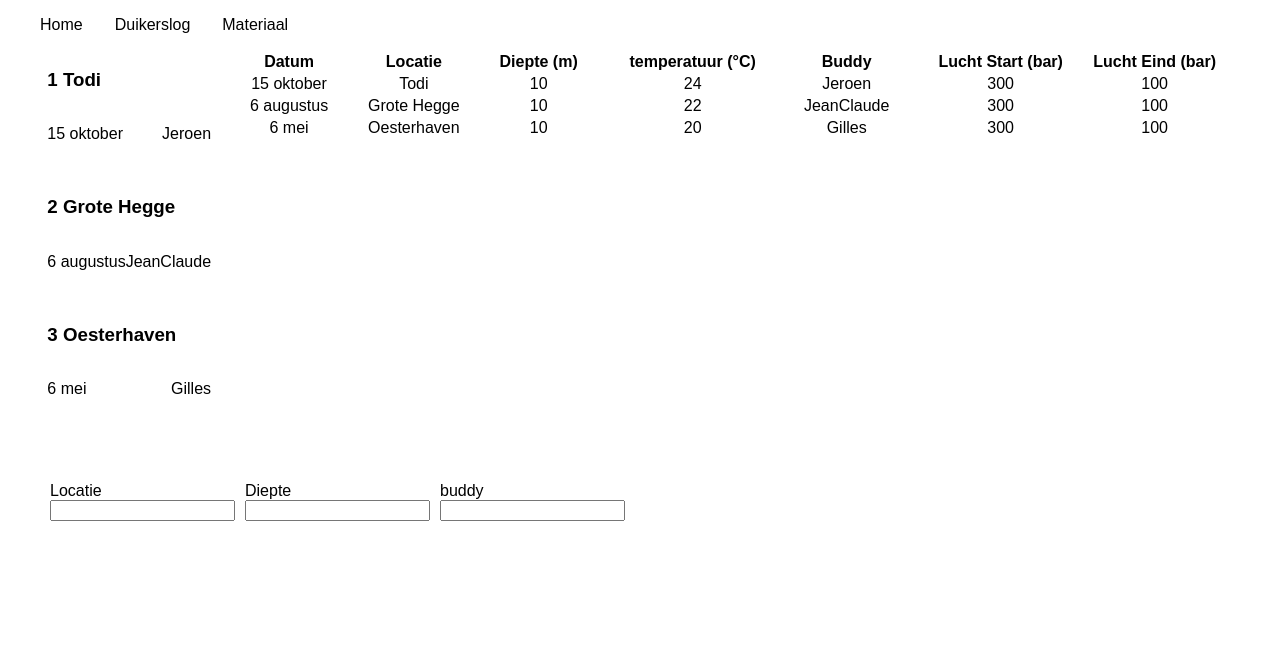
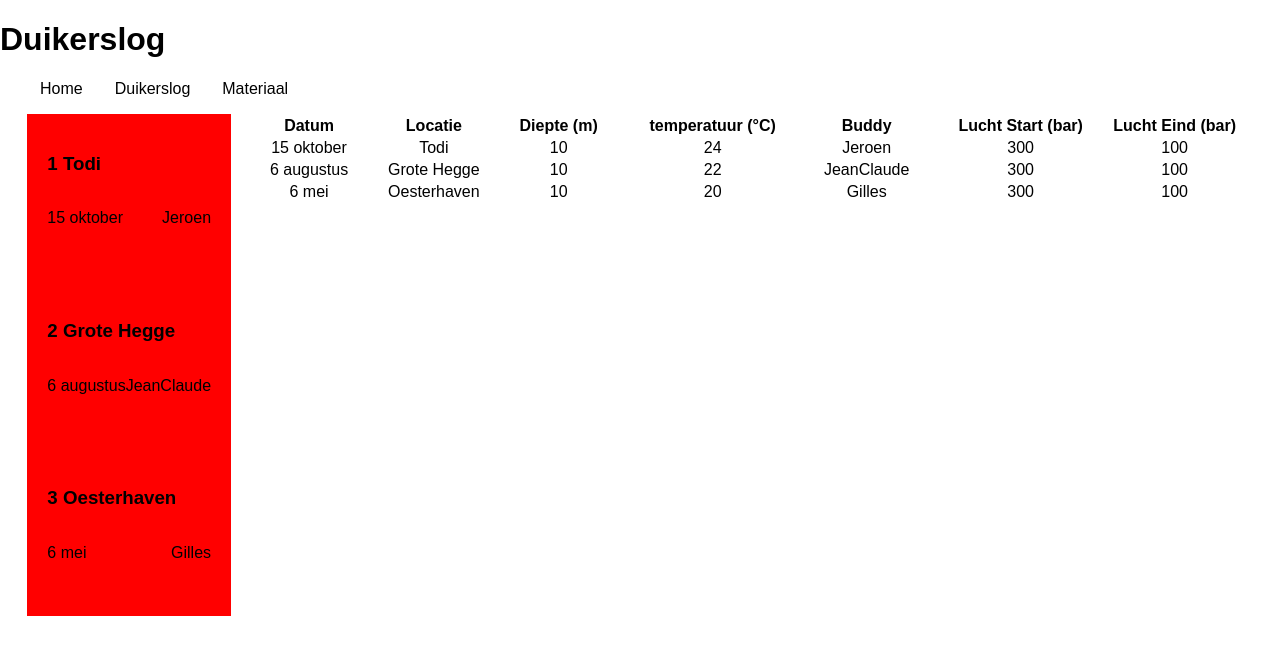
Before and after one commit to JessyVandoorn/WAD-Opdracht, a React (Create React App) app in the folder duikerslog/: page / in a window 1280 px wide. Shown: the top 654 px of the page. Built offline with nearby package versions, Linux system fonts and the light colour scheme.

Commit message:
#11 herstructureren project om sprint week 4 te halen

```diff
--- a/duikerslog/src/App.css
+++ b/duikerslog/src/App.css
@@ -48,3 +48,11 @@ ul {
   flex-direction: row;
   justify-content: space-between;
 }
+
+.divesOverview{
+  background-color: red;
+}
+
+.paddingOverview {
+  padding: 20px;
+}
--- a/duikerslog/src/App.js
+++ b/duikerslog/src/App.js
@@ -1,8 +1,9 @@
 import React, { Component } from 'react';
 import './App.css';
 import Navigation from './Navigation';
-import Essential from './Essential';
-import Form from './Form';
+// import Essential from './Essential';
+// import Form from './Form';
+import DiversTable from './DiversTable';
 import OverviewDives from './OverviewDives';
 
 class App extends Component {
@@ -12,7 +13,7 @@ class App extends Component {
   }
 
   componentDidMount() {
-    fetch('./data/beesten.json')
+    fetch('./data/dives.json')
         .then( response => response.json())
         .then( this.parseDuiken);
     };
@@ -37,6 +38,7 @@ class App extends Component {
     const {currentItem, duiken} = this.state;
     return (
       <div>
+        <h1> Duikerslog </h1>
         <ul>
           <Navigation itemName="Home" onClick={this.handleClickItem} className={currentItem?`currentItem`:``}/>
           <Navigation itemName="Duikerslog" onClick={this.handleClickItem} className={currentItem?`currentItem`:``}/>
@@ -44,26 +46,8 @@ class App extends Component {
         </ul>
         <section className="overviewSection">
         <OverviewDives duiken={duiken}/>
-        <table>
-                        <thead>
-                            <tr>
-                                <th className="tdHead">Datum</th>
-                                <th className="thHead">Locatie</th>
-                                <th className="tdHead">Diepte (m)</th>
-                                <th className="tdHead">temperatuur (°C)</th>
-                                <th className="tdHead">Buddy</th>
-                                <th className="tdHead">Lucht Start (bar)</th>
-                                <th className="tdHead">Lucht Eind (bar)</th>
-                            </tr>
-                        </thead>
-                            <Essential duiken={duiken}/>
-                    </table>
-          </section>
-          <div className="form">
-          <Form onChange={value => this.handleChangeInput("value", value)} name="Locatie" defaultValue="Todi"/>
-          <Form onChange={value => this.handleChangeInput("diepte", value)} name="Diepte"/>
-          <Form onChange={value => this.handleChangeInput("buddy", value)} name="buddy"/>
-        </div>
+        <DiversTable duiken={duiken} />
+        </section>
       </div>
     );
   }
--- /dev/null
+++ b/duikerslog/src/DiversTable.jsx
@@ -0,0 +1,43 @@
+import React from "react";
+import PropTypes from "prop-types";
+
+const DiversTable = ({duiken}) => {
+    const renderTable = (id, {Datum, Locatie,Diepte, Temperatuur, Buddy, luchtStart, luchtEind}) => {
+        return(
+            <tr key={id}>
+                <td className="td">{Datum}</td>
+                <td className="td">{Locatie}</td>
+                <td className="td">{Diepte}</td>
+                <td className="td">{Temperatuur}</td>
+                <td className="td">{Buddy}</td>
+                <td className="td">{luchtStart}</td>
+                <td className="td">{luchtEind}</td>
+            </tr>
+        )
+    }
+
+    return(
+        <table>
+                <thead>
+                     <tr>
+                        <th className="tdHead">Datum</th>
+                        <th className="thHead">Locatie</th>
+                        <th className="tdHead">Diepte (m)</th>
+                        <th className="tdHead">temperatuur (°C)</th>
+                        <th className="tdHead">Buddy</th>
+                        <th className="tdHead">Lucht Start (bar)</th>
+                        <th className="tdHead">Lucht Eind (bar)</th>
+                        </tr>
+                </thead>
+                <tbody>
+                {Object.keys(duiken).map(id => renderTable(id, duiken[id]))}
+                </tbody>
+            </table>
+    )
+}
+
+DiversTable.propTypes = {
+    duiken: PropTypes.object.isRequired
+}
+
+export default DiversTable;
--- a/duikerslog/src/OverviewDives.jsx
+++ b/duikerslog/src/OverviewDives.jsx
@@ -4,7 +4,7 @@ import PropTypes from 'prop-types';
 const OverviewDives = ({duiken}) => {
     const renderOverview = (id, {Datum, Locatie, Buddy}) => {
         return(
-                <section>
+                <section key={id} className="paddingOverview">
                     <h3>{id} {Locatie}</h3>
                     <div className="dateBuddy">
                         <p>{Datum}</p>
@@ -16,7 +16,7 @@ const OverviewDives = ({duiken}) => {
     }
 
     return(
-        <div>
+        <div className="divesOverview">
             {
                Object.keys(duiken).map(id => renderOverview(id, duiken[id]))
             }
```
Also changed, not shown: duikerslog/public/data/dives.json (renamed from duikerslog/public/data/beesten.json).
